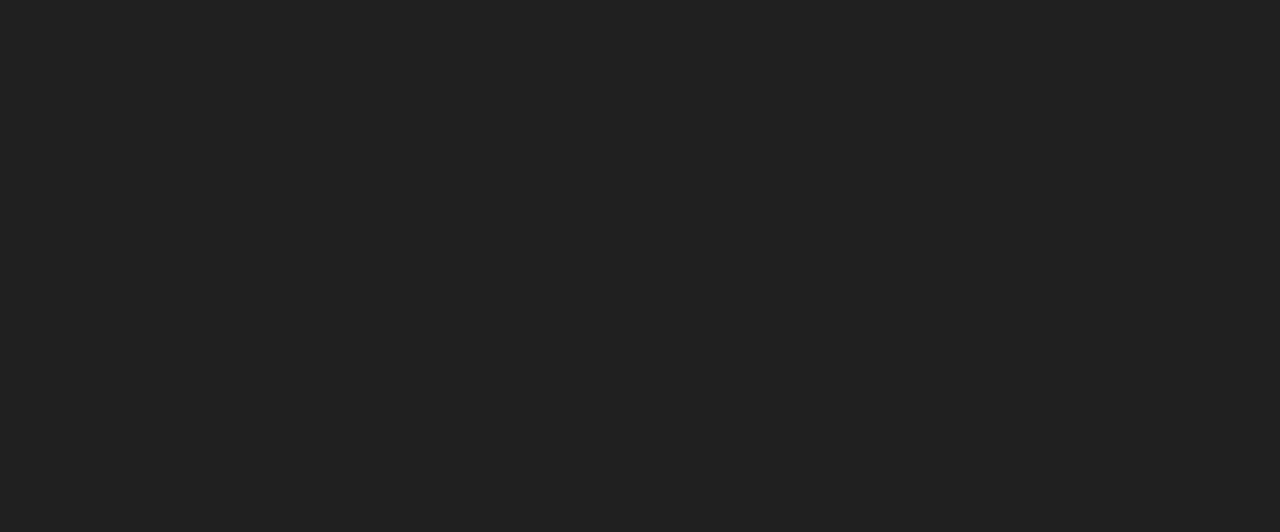
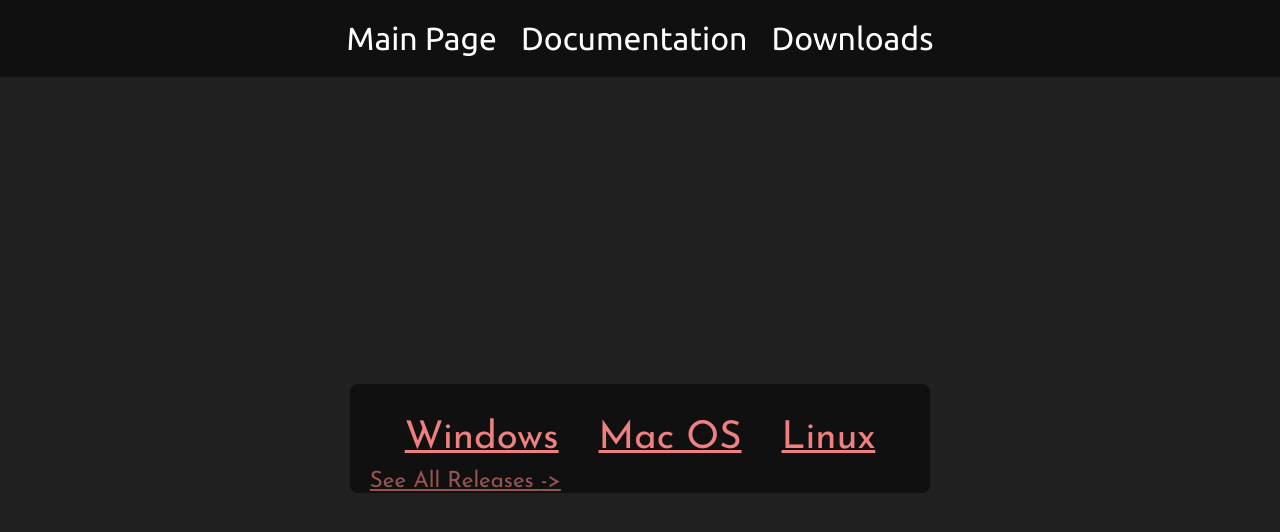
Before and after one commit to YisusGaming/random-browser-page, a React (Vite) app: page /random-browser-page/downloads in a window 1280 px wide. Before the commit this address had no page. Shown: the top 532 px of the page. Built offline with nearby package versions, Linux system fonts and the light colour scheme.

Commit message:
fixed the router to work with the new base

```diff
--- a/src/components/Navbar.tsx
+++ b/src/components/Navbar.tsx
@@ -6,13 +6,13 @@
         <nav className='navbar'>
             <ul>
                 <li>
-                    <NavLink to='/random-browser'>Main Page</NavLink>
+                    <NavLink to='/random-browser-page'>Main Page</NavLink>
                 </li>
                 <li>
-                    <NavLink to='/random-browser/docs'>Documentation</NavLink>
+                    <NavLink to='/random-browser-page/docs'>Documentation</NavLink>
                 </li>
                 <li>
-                    <NavLink to='/random-browser/downloads'>Downloads</NavLink>
+                    <NavLink to='/random-browser-page/downloads'>Downloads</NavLink>
                 </li>
             </ul>
         </nav>
--- a/src/main.tsx
+++ b/src/main.tsx
@@ -11,10 +11,10 @@
     <React.StrictMode>
         <Router>
             <Routes>
-                <Route path='/random-browser' element={<App />} />
-                <Route path='/random-browser/docs' element={<DocsPage />} />
-                <Route path='/random-browser/downloads' element={<DownloadsPage />} />
-                <Route path='/random-browser/*' element={<ErrorPage message='Not Found' status={404} link='/random-browser' linkText='Go back to Main Page' />} />
+                <Route path='/random-browser-page' element={<App />} />
+                <Route path='/random-browser-page/docs' element={<DocsPage />} />
+                <Route path='/random-browser-page/downloads' element={<DownloadsPage />} />
+                <Route path='/random-browser-page/*' element={<ErrorPage message='Not Found' status={404} link='/random-browser-page' linkText='Go back to Main Page' />} />
             </Routes>
         </Router>
     </React.StrictMode>
--- a/src/pages/DownloadsPage.tsx
+++ b/src/pages/DownloadsPage.tsx
@@ -7,9 +7,9 @@
         <>
             <Navbar />
             <div className="select-os">
-                <Link to='/random-browser/downloads/windows'>Windows</Link>
-                <Link to='/random-browser/downloads/mac'>Mac OS</Link>
-                <Link to='/random-browser/downloads/linux'>Linux</Link>
+                <Link to='/random-browser-page/downloads/windows'>Windows</Link>
+                <Link to='/random-browser-page/downloads/mac'>Mac OS</Link>
+                <Link to='/random-browser-page/downloads/linux'>Linux</Link>
                 <a target='_blank' id='all-releases' href="https://github.com/YisusGaming/random-browser/releases">See All Releases {"->"}</a>
             </div>
         </>
```
